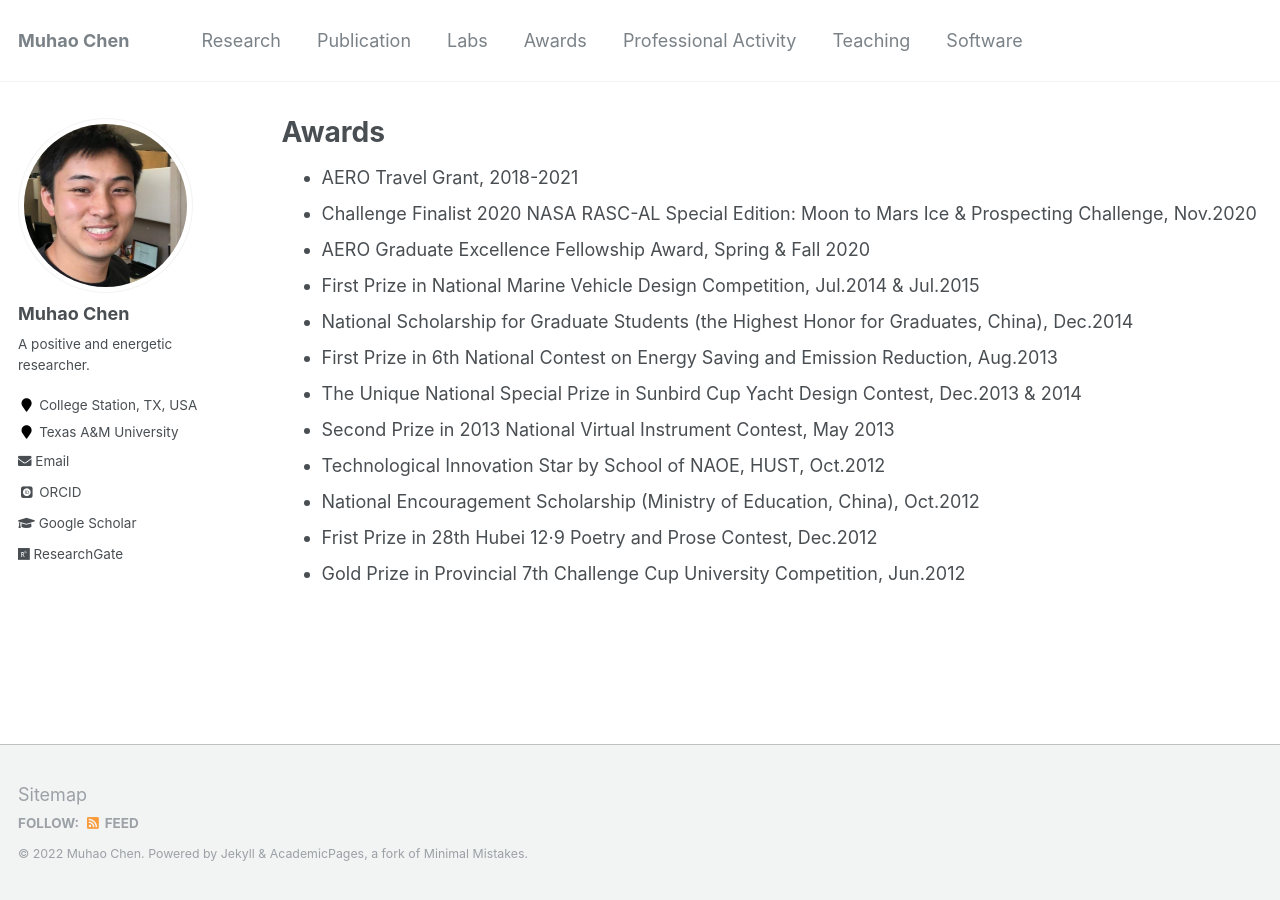
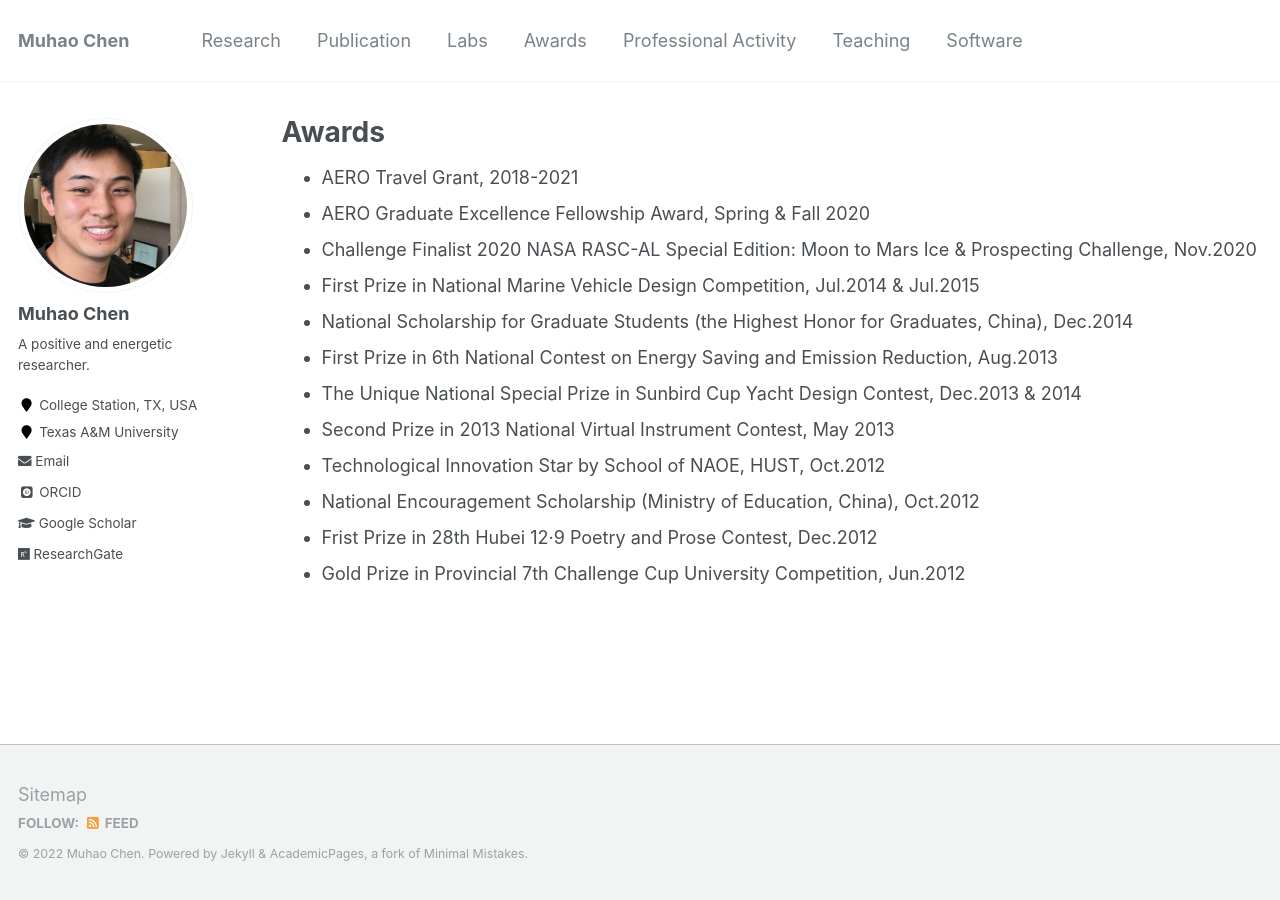
Before and after one commit to Muhao-Chen/muhao-chen.github.io, a Jekyll site: the page built from _pages/funding-and-awards.md, in a window 1280 px wide. Built offline with Jekyll 4.4.1, drawn with Linux system fonts in a browser that asks for light colours; some web fonts are replaced.

```diff
--- a/_pages/funding-and-awards.md
+++ b/_pages/funding-and-awards.md
@@ -9,8 +9,8 @@ author_profile: true
 
 
 * AERO Travel Grant, 2018-2021
+* AERO Graduate Excellence Fellowship Award, Spring & Fall 2020
 * Challenge Finalist 2020 NASA RASC-AL Special Edition: Moon to Mars Ice & Prospecting Challenge, Nov.2020
-* AERO Graduate Excellence Fellowship Award, Spring & Fall 2020
 * First Prize in National Marine Vehicle Design Competition, Jul.2014 & Jul.2015
 * National Scholarship for Graduate Students (the Highest Honor for Graduates, China), Dec.2014
 * First Prize in 6th National Contest on Energy Saving and Emission Reduction, Aug.2013
```
